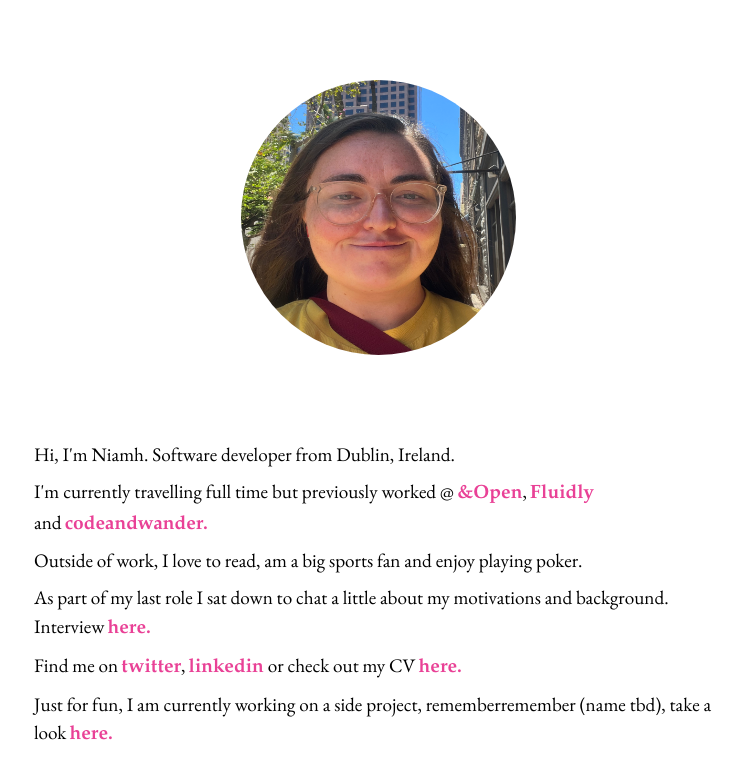
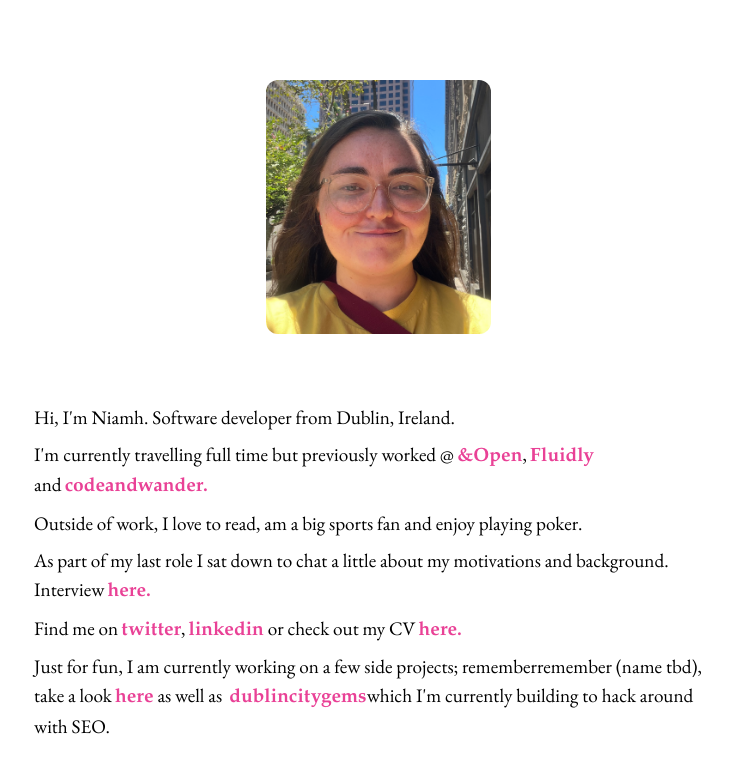
Before and after one commit to nileahtobhair/site-2023, a Next.js app: page / in a window 1280 px wide. Shown: the top 778 px of the page, without its empty margins (262-1003 px from the left). Built offline with nearby package versions, Linux system fonts and the light colour scheme; a web font is replaced by a local one.

Commit message:
update profile pics

```diff
--- a/components/layout.js
+++ b/components/layout.js
@@ -6,7 +6,7 @@ import { useState } from "react";
 import styles from "./layout.module.css";
 import utilStyles from "../styles/utils.module.css";
 import profile from "/public/images/profile.jpg";
-import youngProfile from "/public/images/youngprofile.png";
+import youngProfile from "/public/images/youngprofile.jpeg";
 
 const name = "Niamh Lawlor";
 export const siteTitle = "Niamh Lawlor, personal site";
--- a/pages/index.js
+++ b/pages/index.js
@@ -72,7 +72,7 @@ export default function Home({ allPostsData }) {
           </a>
         </p>
         <p>
-          Just for fun, I am currently working on a side project,
+          Just for fun, I am currently working on a few side projects;
           rememberremember (name tbd), take a look
           <a
             href="https://getremember.niamhlawlor.com/"
@@ -80,8 +80,18 @@ export default function Home({ allPostsData }) {
             target="_blank"
             rel="noopener noreferrer"
           >
-            here.
+            here
+          </a>{" "}
+          as well as{" "}
+          <a
+            href="https://dublingems.com/"
+            alt="project text"
+            target="_blank"
+            rel="noopener noreferrer"
+          >
+            dublincitygems
           </a>
+          which I'm currently building to hack around with SEO.
         </p>
       </section>
       {false && allPostsData.length > 0 && (
--- a/styles/utils.module.css
+++ b/styles/utils.module.css
@@ -31,9 +31,10 @@
 
 .profileImage {
   margin-top: 2rem;
-  height: 275px;
-  width: 275px;
-  border-radius: 50%;
+  /* height: 275px; */
+  width: 225px;
+  /* border-radius: 50%; */
+  border-radius: 12px;
 }
 
 .colorInherit {
@@ -59,7 +60,7 @@
 }
 
 .home {
-  margin-top: 5rem;
+  margin-top: 4rem;
 }
 
 .home a {
```
Also changed, not shown: public/images/youngprofile.jpeg (added).
